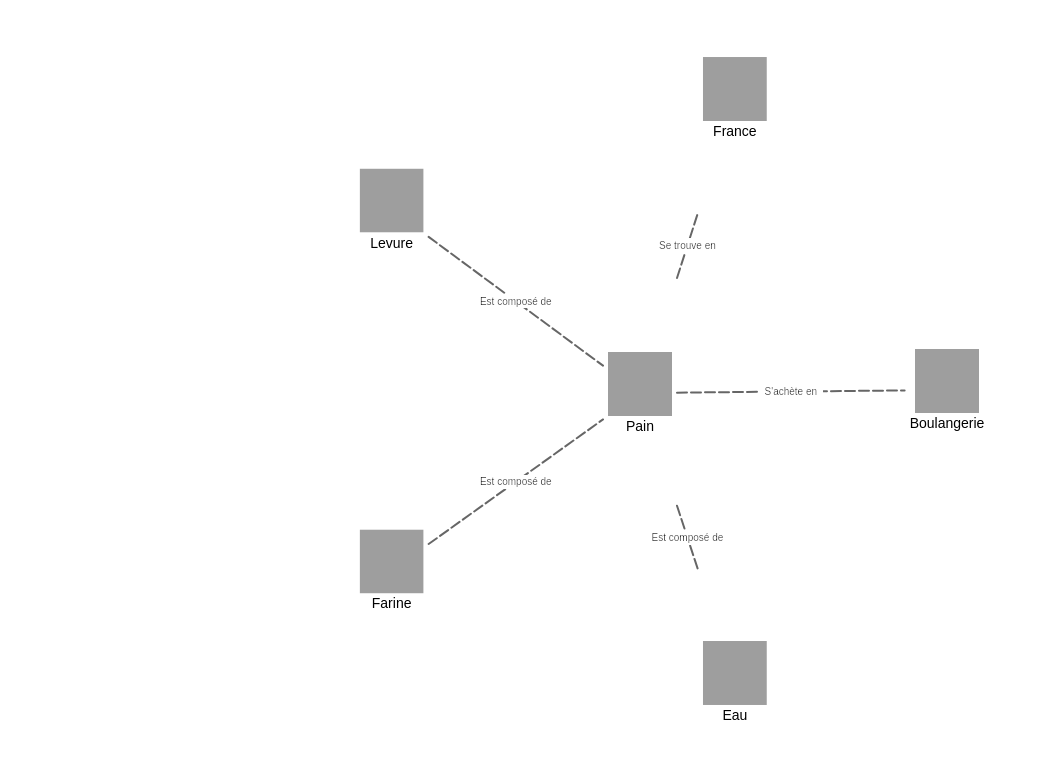
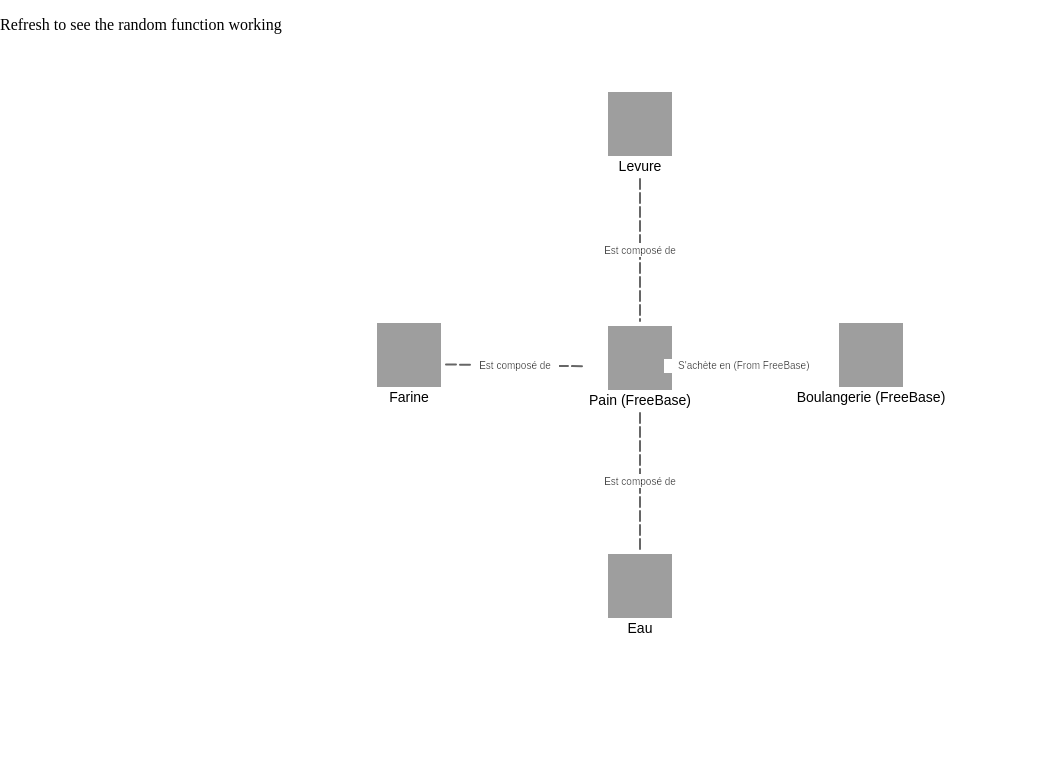
Before and after one commit to ptournem/SemanticGraphaelJS, a plain HTML site: page demo/index.html in a window 1280 px wide. Shown: the whole page, without its empty margins (0-1046 px from the left). Drawn offline with Linux system fonts and the light colour scheme; some packages are replaced by stand-ins of ours; grey boxes are pictures that could not be loaded; a script that the page names is missing.

Commit message:
ADD : event beforeAddConnection and beforeAddItem which allow you to modify item before adding them to the graph. And if beforeAddConnection return false, the item is not added to the graph

```diff
--- a/demo/index.html
+++ b/demo/index.html
@@ -16,13 +16,15 @@
 		    centralItem: {
 			label: "Pain",
 			imgUrl: "http://freebase.cdn.perfect-memory.com/7b7dd0769e92040ff22becbb70edc5fab9621cdb",
-			UID: "freebase-pain"
+			UID: "freebase-pain",
+			freebase: true
 		    },
 		    connections: [{
 			    label: "Boulangerie",
 			    imgUrl: "https://www.googleapis.com/freebase/v1/image/m/02wv6th?key=AIzaSyCQVC9yA72POMg2VjiQhSJQQP1nf3ToZTs&maxwidth=125&maxheight=125&mode=fillcropmid&errorid=%2Ffreebase%2Fno_image_png",
 			    UID: "freebase-boulangerie",
-			    connectLabel: "S'achète en"
+			    connectLabel: "S'achète en",
+			    freebase: true
 			}, {
 			    label: "Eau",
 			    imgUrl: "http://commons.wikimedia.org/wiki/Special:FilePath/Iceberg_with_hole_near_Sandersons_Hope_2007-07-28_2.jpg?width=300",
@@ -44,16 +46,37 @@
 			    UID: "freebase-france",
 			    connectLabel: "Se trouve en"
 			}],
-			onClickItem : function(item){
-			    window.location = window.location.href.split('#')[0] + "#" + item.UID;
+		    onClickItem: function (item) {
+			window.location = window.location.href.split('#')[0] + "#" + item.UID;
+		    },
+		    beforeAddItem: function () {
+			// if the freebase attr is set, add the text (From Freebase) after the label
+			if (this.freebase) {
+			    this.label = this.label + " (FreeBase)";
 			}
+
+			return this;
+		    },
+		    beforeAddConnection: function () {
+			// if the connection is true, the function return false and the item is rejected => not shown
+			if (Math.random() * 2 > 1) {
+			    return false;
+			}
+			// if the freebase attr is set, add the text (From Freebase) after the label
+			if (this.freebase) {
+			    this.connectLabel = this.connectLabel + " (From FreeBase)";
+			}
+
+			return this;
+		    }
 		});
 	    });
 
 	</script>
     </head>
     <body style="height:100% ; margin: 0; padding:0;">
-	<div id="holder" style="height:99%;">
+	<p>Refresh to see the random function working</p>
+	<div id="holder" style="height:80%;">
 
 	</div>
     </body>
--- a/semanticGraphael.js
+++ b/semanticGraphael.js
@@ -45,6 +45,11 @@
 		// svg DOM creation
 		var paper = new Raphael(this, $(this).width(), $(this).height());
 
+		// store event functions
+		paper.onClickItem = settings.onClickItem;
+		paper.beforeAddItem = settings.beforeAddItem;
+		paper.beforeAddConnection = settings.beforeAddConnection;
+
 		// add the set
 		paper.itemSet = paper.set();
 
@@ -52,7 +57,7 @@
 		paper.central = addItem(paper, settings.centralItem, paper.width / 2, paper.height / 2);
 
 		// add connections with the click callback
-		paper.connections = addConnections(paper, settings.connections, settings.onClickItem);
+		paper.connections = addConnections(paper, settings.connections);
 
 		// allow user to move item, if the movable parameters is set to true
 		if (settings.movable) {
@@ -134,10 +139,16 @@
      * @param {object[label,imgUrl]} item
      * @param {Number} x
      * @param {Number} y
-     * @param {Function} onClick
+     * @param {Boolean} onClick
      * @returns {RaphaelItemSet}
      */
     function addItem(paper, item, x, y, onClick) {
+	// call beforeAddItem
+	if (typeof paper.beforeAddItem === "function") {
+	    debug("call beforeAddItem");
+	    item = paper.beforeAddItem.call(item);
+	}
+
 	// get parameters
 	var imgSize = $.fn.semanticGraphael.default.ItemOptions.imgSize;
 	var margin = $.fn.semanticGraphael.default.ItemOptions.textMargin;
@@ -158,10 +169,10 @@
 	set.push(text);
 	paper.itemSet.push(set);
 
-	if (typeof onClick === "function") {
+	if (onClick && typeof paper.onClickItem === "function") {
 	    debug("click function added");
 	    set.click(function () {
-		onClick.call(set, item);
+		paper.onClickItem.call(set, item);
 	    }).attr({
 		cursor: 'pointer'
 	    });
@@ -175,16 +186,32 @@
      * Add connections to the central item
      * @param {RaphaelPaper} paper
      * @param {object[]} connections
-     * @param {Function} onClick
      * @returns {object{items,connections}}
      */
-    function addConnections(paper, connections, onClick) {
+    function addConnections(paper, connections) {
 	var ret = {
 	    items: [],
 	    connections: []
 	};
+
+	// create the real tab that will be use for adding connections
+	var conns = [];
+	// call the beforeAddConnection if is a function
+	if (typeof paper.beforeAddConnection === "function") {
+	    $.each(connections, function (index, item) {
+		item = paper.beforeAddConnection.call(item);
+		if (item !== false) {
+		    conns.push(item);
+		}
+	    });
+	} else { // else use the given by parameter tab
+	    conns = connections;
+	}
+	debug("connections ( before " + connections.length + ",after " + conns.length + ")");
+	debug(connections);
+	debug(conns);
 	// nb de connection connections.length;
-	var angle = 360 / connections.length;
+	var angle = 360 / conns.length;
 	var radius = getPaperRadius(paper);
 	var origin = getCentralItemOrigin(paper.central);
 	debug("origin");
@@ -193,15 +220,17 @@
 
 
 
-	debug(connections.length + " items with a rayon of " + radius + " pixels and " + angle + " ° per item");
+	debug(conns.length + " items with a rayon of " + radius + " pixels and " + angle + " ° per item");
 
 	var actualAngle = 0;
-	$.each(connections, function (index, item) {
-	    var conn = addConnection(paper, item, origin, radius, actualAngle, onClick);
+	$.each(conns, function (index, item) {
+	    var conn = addConnection(paper, item, origin, radius, actualAngle);
+	    if (conn !== null) {
+		ret.connections.push(conn.connection);
+		ret.items.push(conn.item);
+		actualAngle += angle;
+	    }
 
-	    ret.connections.push(conn.connection);
-	    ret.items.push(conn.item);
-	    actualAngle += angle;
 	});
 
 	return ret;
@@ -214,12 +243,11 @@
      * @param {RaphaelItem} origin
      * @param {Number} radius
      * @param {Number} angle
-     * @param {Function} onClick
      * @returns {object{item,connection}}
      */
-    function addConnection(paper, item, origin, radius, angle, onClick) {
+    function addConnection(paper, item, origin, radius, angle) {
 	var pos = getItemPosition(origin, radius, angle);
-	var rItem = addItem(paper, item, pos.x, pos.y, onClick);
+	var rItem = addItem(paper, item, pos.x, pos.y, true);
 	var conn = paper.connection(paper.central, rItem, "#eee", item.connectLabel);
 
 	return {item: rItem, connection: conn};
@@ -601,6 +629,22 @@
 	     */
 	    onClickItem: function (item) {
 		// make what you want here
+	    },
+	    /**
+	     * Callback called when an item is going to be added
+	     * The this argument is the item
+	     * @returns {this}
+	     */
+	    beforeAddItem: function () {
+		return this;
+	    },
+	    /**
+	     * Callback called when a connection is going to be added
+	     * The this argument is the item
+	     * @returns {this}
+	     */
+	    beforeAddConnection: function () {
+		return this;
 	    }
 	}
     };
```
